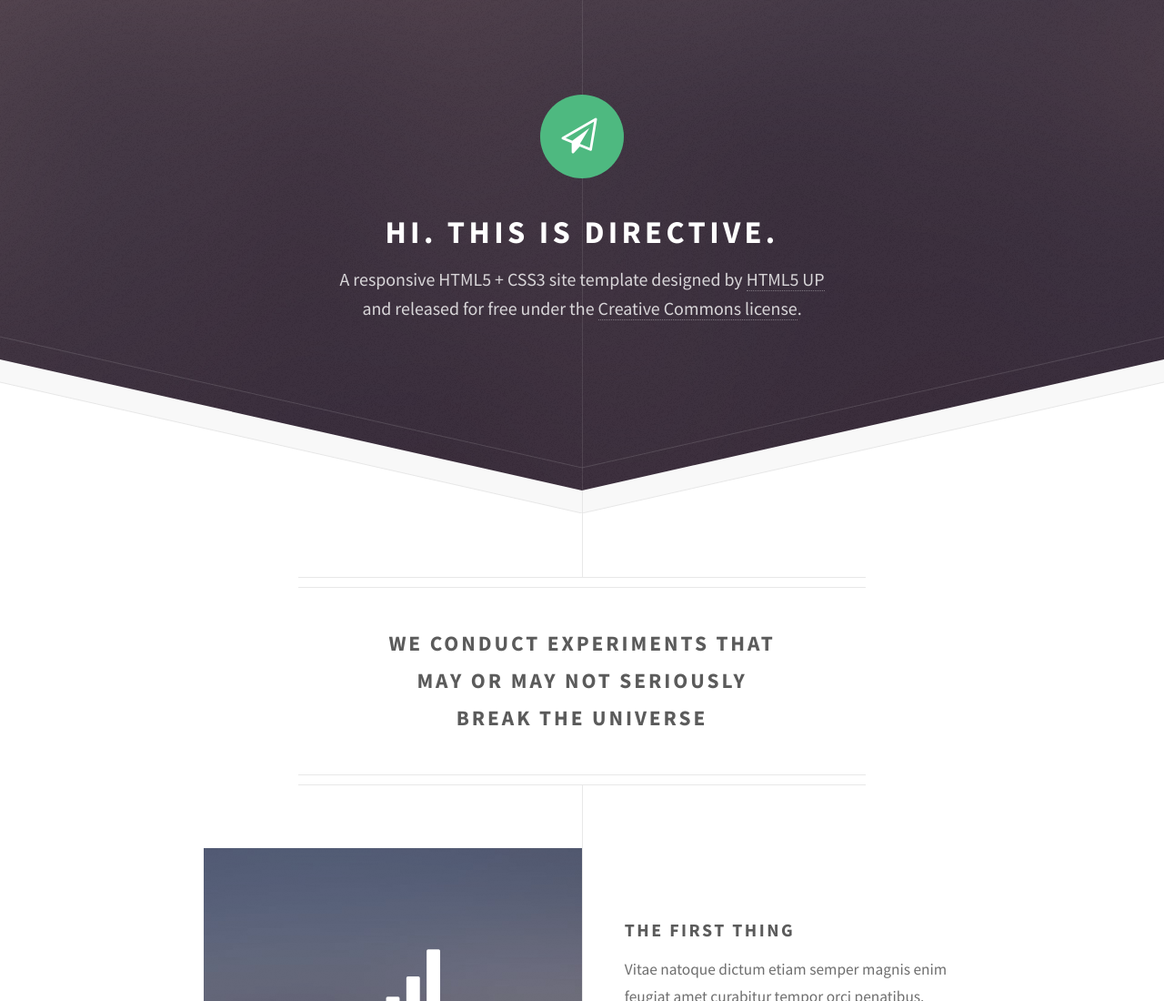
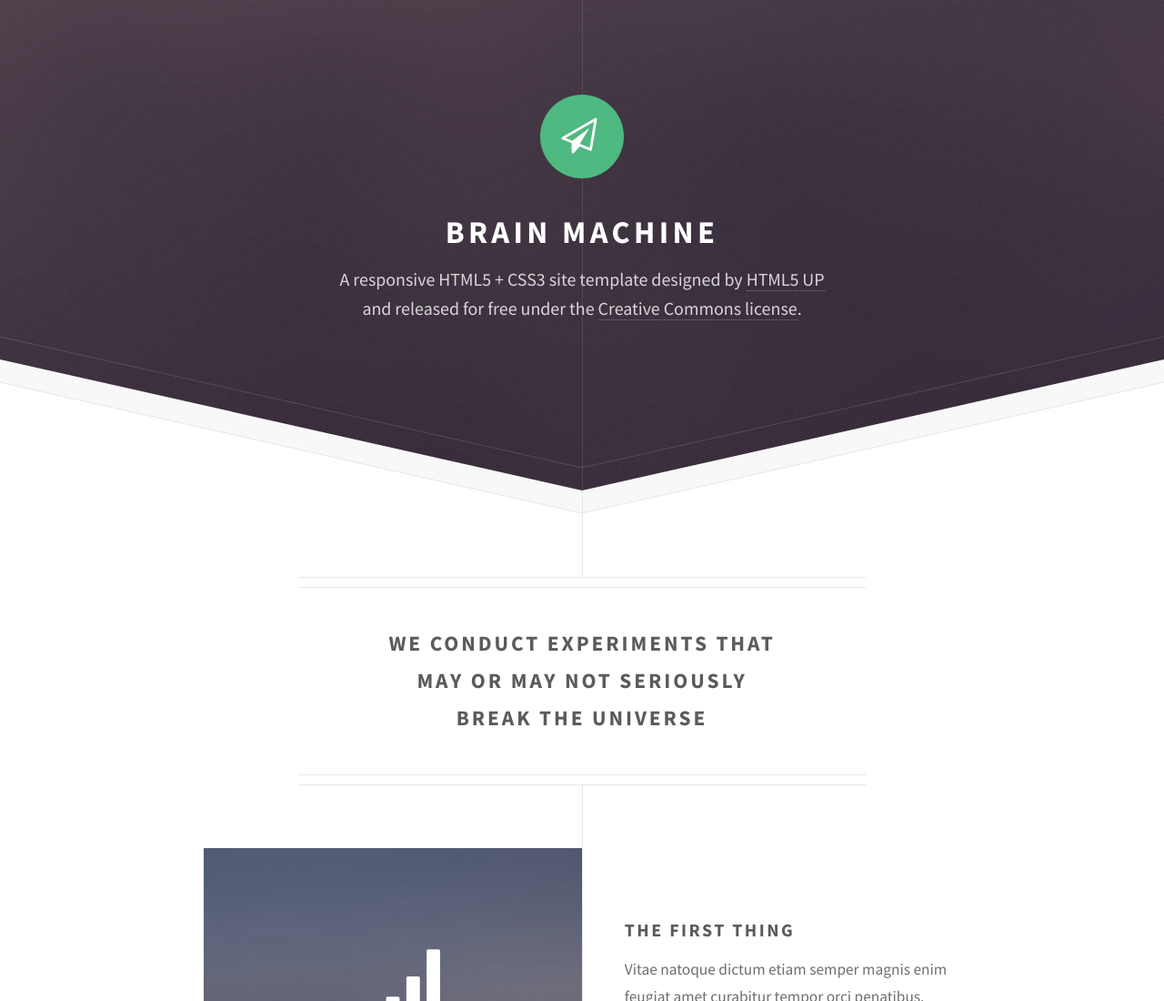
Before and after one commit to brain-machine/site, a plain HTML site: page index.html in a window 1280 px wide. Shown: the top 1100 px of the page at 91% size. Drawn offline with Linux system fonts and the light colour scheme.

Commit message:
Change primary header

```diff
--- a/index.html
+++ b/index.html
@@ -18,7 +18,7 @@
 		<!-- Header -->
 			<div id="header">
 				<span class="logo icon fa-paper-plane-o"></span>
-				<h1>Hi. This is Directive.</h1>
+				<h1>Brain Machine</h1>
 				<p>A responsive HTML5 + CSS3 site template designed by <a href="http://html5up.net">HTML5 UP</a>
 				<br />
 				and released for free under the <a href="http://html5up.net/license">Creative Commons license</a>.</p>
```
